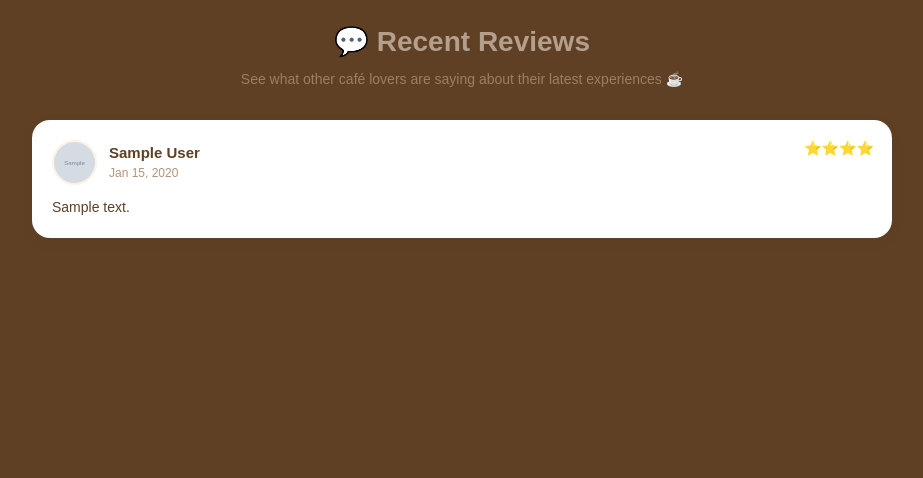
After one commit to gaida123/cafe-verse, a PHP site: page /review in a window 1280 px wide. The commit adds this page. Shown: the part 155-633 px from the top of the page, without its empty margins (178-1101 px from the left). Run offline with PHP 8.4, Linux system fonts and the light colour scheme; the visitor is signed in with stand-in values (Sample User, id 1); tables that the repository leaves empty or names only in its code hold one stand-in row (values such as "Sample post"); grey boxes marked "Sample" are stand-in pictures; some web fonts are replaced.

Commit message:
updated review page design & connect to db

```diff
--- a/menu.php
+++ b/menu.php
@@ -33,8 +33,7 @@ session_start();
                 <li><a href="review">Review</a></li>
                 <li><a href="/home#todays-pick">Today's Pick</a></li>
                 <li><a href="/rewards">Rewards</a></li>
-                <li><a href="/discounts">Discounts</a></li>
-                <li><a href="/about">About</a></li>
+                <li><a href="/#">Discounts</a></li>
             </ul>
         </div>
         <div class="offcanvas-footer" style="padding: 1rem 1rem;">
--- /dev/null
+++ b/review.php
@@ -0,0 +1,163 @@
+<!DOCTYPE html>
+<html lang="en">
+
+<head>
+    <meta charset="UTF-8">
+    <meta name="viewport" content="width=device-width, initial-scale=1.0">
+    <title>Recent Reviews | CafeVerse</title>
+    <?php require_once "header.php"; ?>
+
+    <style>
+        .reviews-wrapper {
+            max-width: 900px;
+            margin: 100px auto;
+            padding: 0 20px;
+        }
+
+        .reviews-title {
+            text-align: center;
+            color: #b49f8cff;
+            font-weight: 700;
+            margin-bottom: 10px;
+        }
+
+        .reviews-subtext {
+            text-align: center;
+            color: #9B7E67;
+            font-size: 14px;
+            margin-bottom: 30px;
+        }
+
+        .reviews-grid {
+            display: grid;
+            grid-template-columns: repeat(auto-fit, minmax(300px, 1fr));
+            gap: 20px;
+        }
+
+        .review-card {
+            background: #fff;
+            border-radius: 18px;
+            box-shadow: 0 4px 12px rgba(95, 64, 36, 0.08);
+            padding: 20px;
+            transition: all 0.25s ease;
+            animation: fadeInUp 0.4s ease;
+            position: relative;
+        }
+
+        .review-card:hover {
+            transform: translateY(-4px);
+            box-shadow: 0 6px 14px rgba(95, 64, 36, 0.15);
+        }
+
+        .review-header {
+            display: flex;
+            align-items: center;
+            gap: 12px;
+            margin-bottom: 12px;
+        }
+
+        .review-avatar {
+            width: 45px;
+            height: 45px;
+            border-radius: 50%;
+            object-fit: cover;
+            border: 2px solid #FFF2E5;
+        }
+
+        .review-name {
+            color: #5F4024;
+            font-weight: 600;
+            font-size: 15px;
+        }
+
+        .review-date {
+            font-size: 12px;
+            color: #B2947D;
+        }
+
+        .review-text {
+            font-size: 14px;
+            color: #5F4024;
+            line-height: 1.5;
+        }
+
+        .review-rating {
+            position: absolute;
+            top: 18px;
+            right: 18px;
+            color: #F7B733;
+            font-size: 14px;
+        }
+
+        @keyframes fadeInUp {
+            from {
+                opacity: 0;
+                transform: translateY(8px);
+            }
+
+            to {
+                opacity: 1;
+                transform: translateY(0);
+            }
+        }
+    </style>
+</head>
+
+<body>
+    <?php require_once "menu.php"; ?>
+
+    <?php
+    require_once "header.php";
+    require_once "menu.php";
+    require_once "db.php";
+
+    // Fetch 20 most recent reviews with user info
+    $sql = "
+    SELECT r.*, u.name
+    FROM reviews r
+    JOIN users u ON r.user_id = u.id
+    ORDER BY r.created_at DESC
+    LIMIT 10
+";
+    $result = $conn->query($sql);
+    ?>
+
+    <div class="reviews-wrapper">
+        <h3 class="reviews-title">💬 Recent Reviews</h3>
+        <p class="reviews-subtext">See what other café lovers are saying about their latest experiences ☕</p>
+
+        <div class="reviews-grid">
+            <?php
+            if ($result->num_rows > 0) {
+                while ($r = $result->fetch_assoc()) {
+                    $name = htmlspecialchars($r['name']);
+                    $date = date("M d, Y", strtotime($r['created_at']));
+                    $text = htmlspecialchars($r['comment']);
+                    $rating = intval($r['rating']);
+                    $avatar = $r['avatar_url'] ?? "https://i.pravatar.cc/100?u=" . urlencode($name);
+                    $stars = str_repeat("⭐", $rating);
+
+                    echo "
+                <div class='review-card'>
+                    <div class='review-header'>
+                        <img src='{$avatar}' alt='avatar' class='review-avatar'>
+                        <div>
+                            <div class='review-name'>{$name}</div>
+                            <div class='review-date'>{$date}</div>
+                        </div>
+                    </div>
+                    <div class='review-rating'>{$stars}</div>
+                    <div class='review-text'>{$text}</div>
+                </div>
+                ";
+                }
+            } else {
+                echo "<p style='text-align:center; color:#5F4024;'>No reviews yet. Be the first to leave one!</p>";
+            }
+            ?>
+        </div>
+    </div>
+
+</body>
+
+</html>
```
